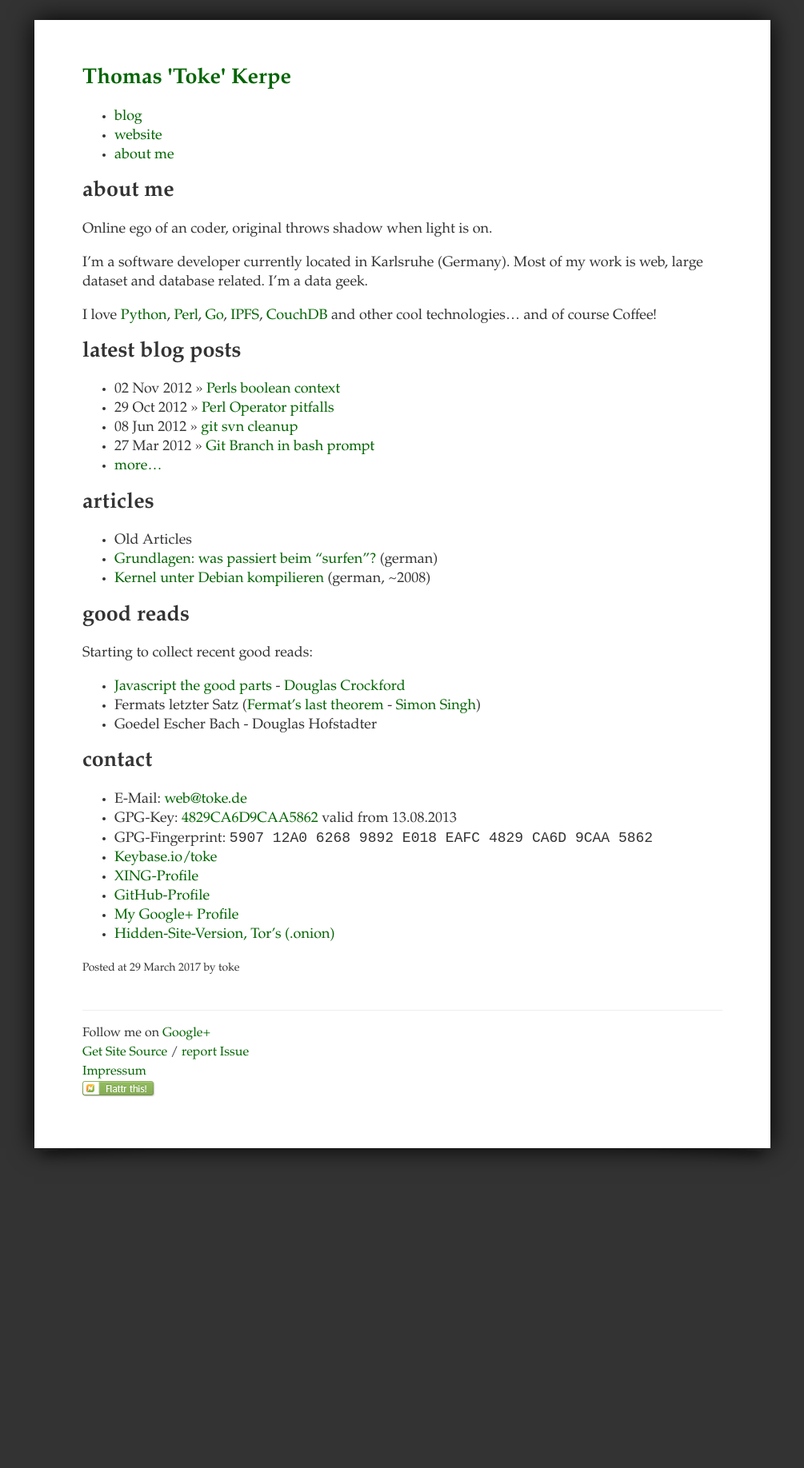
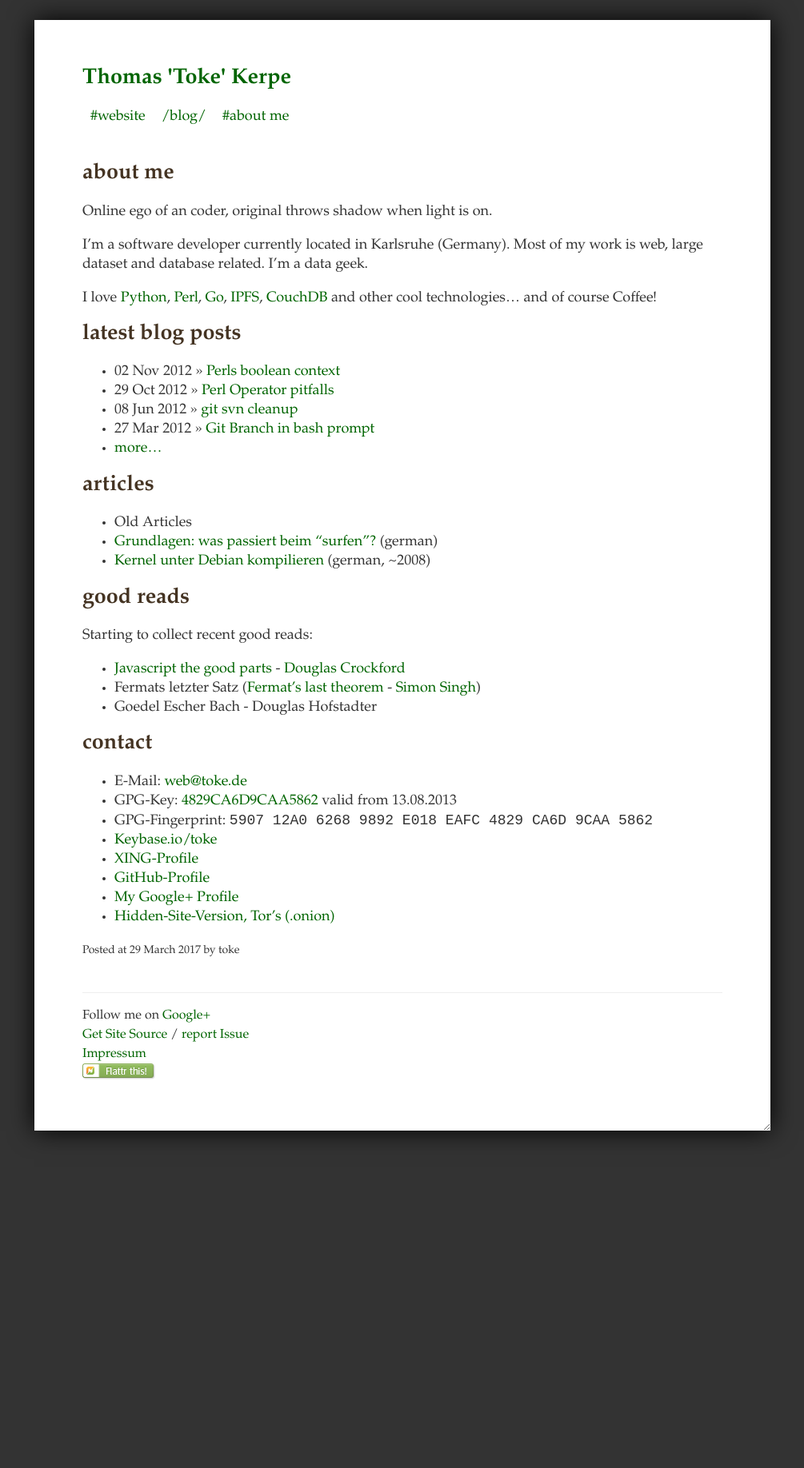
Before and after one commit to toke/toke.de, a Jekyll site: the page built from index.markdown, in a window 1280 px wide. Shown: the whole page at 80% size, without its empty margins (137-1142 px from the left). Built offline with Jekyll 4.4.1, drawn with Linux system fonts in a browser that asks for light colours; after the commit the page ends 1814 px from its top, so only the background shows below that.

Commit message:
CSS Menu modification (horzontal now)
* removed transforms

```diff
--- a/_layouts/default.html
+++ b/_layouts/default.html
@@ -28,10 +28,10 @@
     </header>
 
     <nav>
-        <ul>
-        <li><a href="{{ site.url }}/blog/">blog</a></li>
-        <li><a href="{{ site.url }}/">website</a></li>
-        <li><a href="{{ site.url }}/#about_me">about me</a></li>
+        <ul class="nav-main">
+          <li><a href="{{ site.url }}/">#website</a></li>
+          <li><a href="{{ site.url }}/blog/">/blog/</a></li>
+          <li><a href="{{ site.url }}/#about_me">#about me</a></li>
         </ul>
     </nav>
     <section id="content">
--- a/assets/toke.css
+++ b/assets/toke.css
@@ -15,43 +15,21 @@
     margin: 25px auto 400px auto;
     padding: 40px 60px;
     text-align: left;
-    max-width: 800px;
-}
-#container:before, #container:after {
-    position: absolute;
-    width: 40%;
-    height: 10px;
-    content: ' ';
-    left: 12px;
-    bottom: 12px;
-    background: transparent;
-    -webkit-transform: skew(-5deg) rotate(-5deg);
-    -moz-transform: skew(-5deg) rotate(-5deg);
-    -ms-transform: skew(-5deg) rotate(-5deg);
-    -o-transform: skew(-5deg) rotate(-5deg);
-    transform: skew(-5deg) rotate(-5deg);
-    -webkit-box-shadow: 0 6px 12px rgba(0, 0, 0, 0.3);
-    -moz-box-shadow: 0 6px 12px rgba(0, 0, 0, 0.3);
-    box-shadow: 0 6px 12px rgba(0, 0, 0, 0.3);
-    z-index: -1;
-}
-#container:after {
-    left: auto;
-    right: 12px;
-    -webkit-transform: skew(5deg) rotate(5deg);
-    -moz-transform: skew(5deg) rotate(5deg);
-    -ms-transform: skew(5deg) rotate(5deg);
-    -o-transform: skew(5deg) rotate(5deg);
-    transform: skew(5deg) rotate(5deg);
+    width: 800px;
+    resize: horizontal;
+    overflow: auto;
 }
 
+
 h1, h2, h3, h4 {
-    color: #333;
+    color: #432;
 }
+
 a {
     color: #006400;
     text-decoration: none;
 }
+
 a:hover {
     text-decoration: underline;
 }
@@ -73,3 +51,20 @@
 article > footer {
     font-size: 14px;
 }
+
+
+nav {
+  display: block;
+  height: 50px;
+}
+
+.nav-main {
+    list-style-type: none;
+    margin: 10;
+    padding: 0;
+}
+
+.nav-main li {
+  float: left;
+  padding: 0 10px;
+}
```
